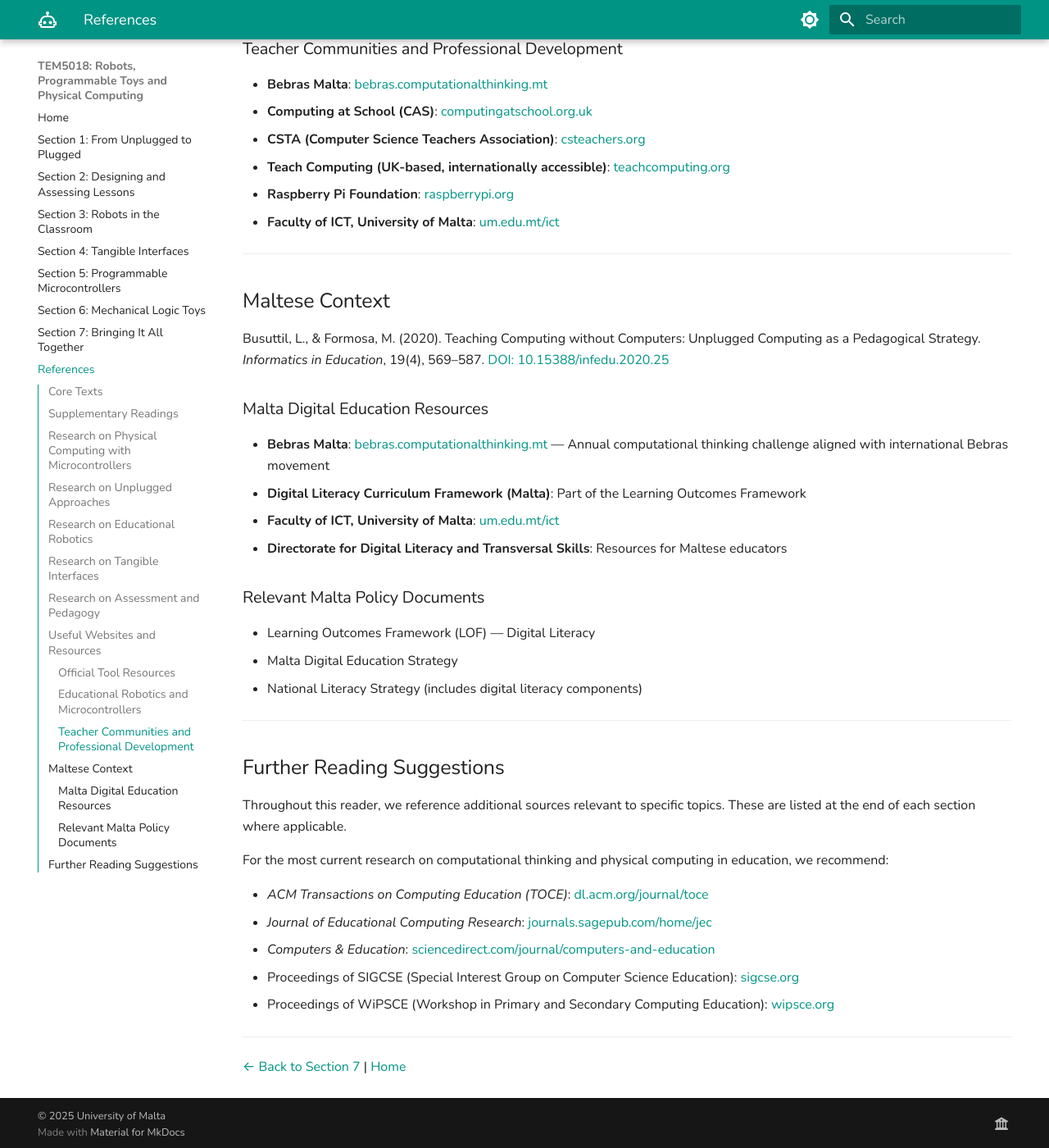
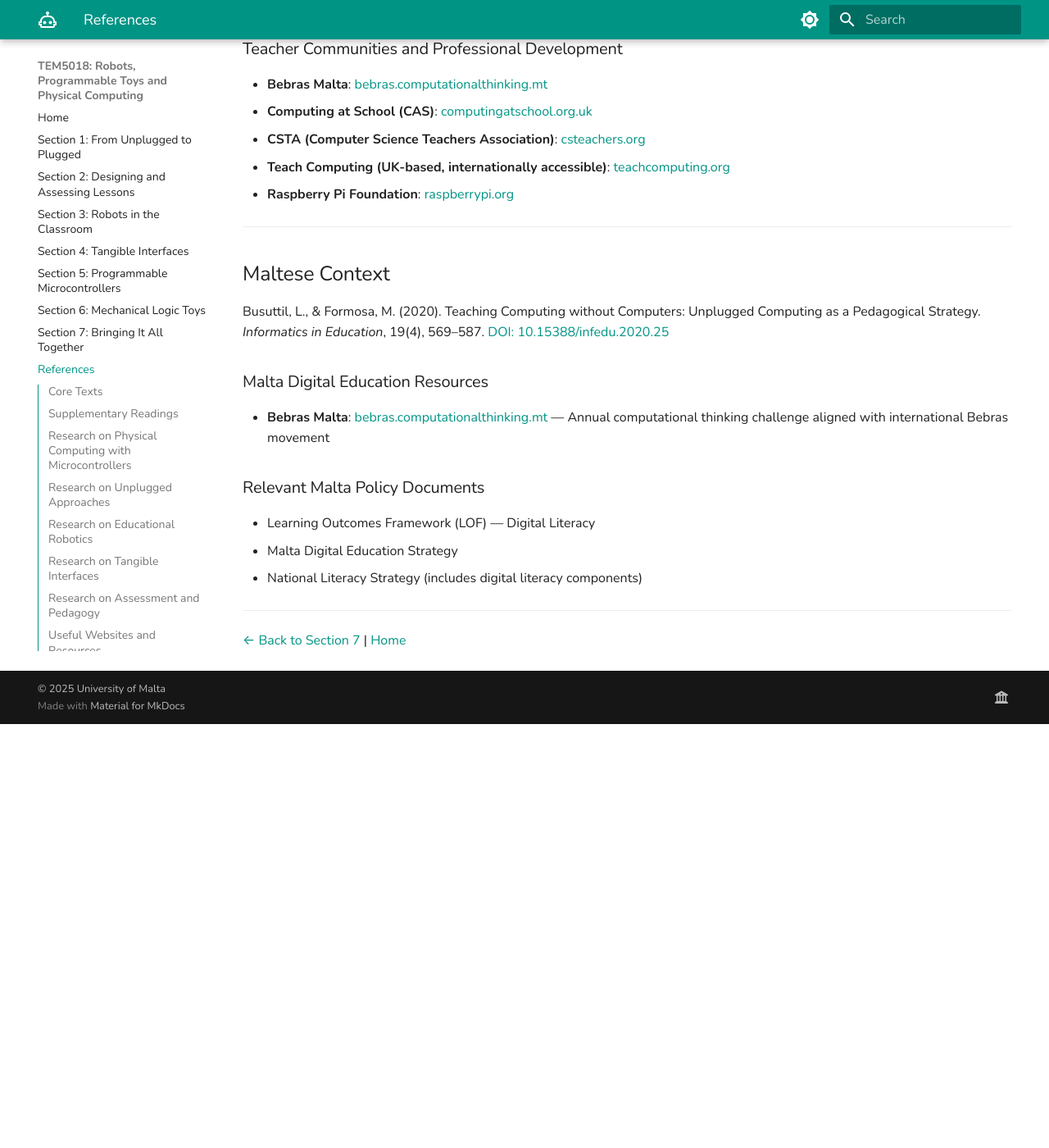
Before and after one commit to ccolo01/tem5018, an MkDocs documentation site: the page built from docs/references.md, in a window 1280 px wide and 1400 px high, scrolled down 3594 px. Shown: the whole window at 82% size. Built offline with MkDocs 1.6.1 and Material for MkDocs 9.7.7, drawn with Linux system fonts in a browser that asks for light colours; after the commit the page ends 4477 px from its top, so only the background shows below that.

Commit message:
Update references.md

```diff
--- a/docs/references.md
+++ b/docs/references.md
@@ -120,7 +120,6 @@ Rich, P. J., Mason, S. L., & O'Leary, J. (2021). Measuring the effect of continu
 - **CSTA (Computer Science Teachers Association)**: [csteachers.org](https://csteachers.org)
 - **Teach Computing (UK-based, internationally accessible)**: [teachcomputing.org](https://teachcomputing.org)
 - **Raspberry Pi Foundation**: [raspberrypi.org](https://www.raspberrypi.org)
-- **Faculty of ICT, University of Malta**: [um.edu.mt/ict](https://www.um.edu.mt/ict/)
 
 ---
 
@@ -131,9 +130,6 @@ Busuttil, L., & Formosa, M. (2020). Teaching Computing without Computers: Unplug
 ### Malta Digital Education Resources
 
 - **Bebras Malta**: [bebras.computationalthinking.mt](https://bebras.computationalthinking.mt/) — Annual computational thinking challenge aligned with international Bebras movement
-- **Digital Literacy Curriculum Framework (Malta)**: Part of the Learning Outcomes Framework
-- **Faculty of ICT, University of Malta**: [um.edu.mt/ict](https://www.um.edu.mt/ict/)
-- **Directorate for Digital Literacy and Transversal Skills**: Resources for Maltese educators
 
 ### Relevant Malta Policy Documents
 
@@ -143,18 +139,4 @@ Busuttil, L., & Formosa, M. (2020). Teaching Computing without Computers: Unplug
 
 ---
 
-## Further Reading Suggestions
-
-Throughout this reader, we reference additional sources relevant to specific topics. These are listed at the end of each section where applicable.
-
-For the most current research on computational thinking and physical computing in education, we recommend:
-
-- *ACM Transactions on Computing Education (TOCE)*: [dl.acm.org/journal/toce](https://dl.acm.org/journal/toce)
-- *Journal of Educational Computing Research*: [journals.sagepub.com/home/jec](https://journals.sagepub.com/home/jec)
-- *Computers & Education*: [sciencedirect.com/journal/computers-and-education](https://www.sciencedirect.com/journal/computers-and-education)
-- Proceedings of SIGCSE (Special Interest Group on Computer Science Education): [sigcse.org](https://sigcse.org)
-- Proceedings of WiPSCE (Workshop in Primary and Secondary Computing Education): [wipsce.org](https://wipsce.org)
-
----
-
 [← Back to Section 7](section-7.md) | [Home](index.md)
```
